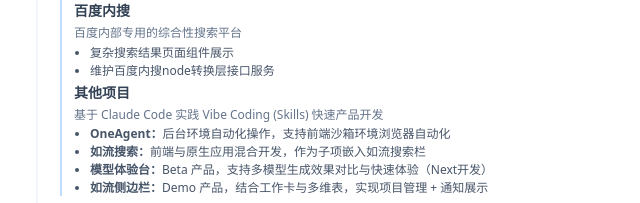
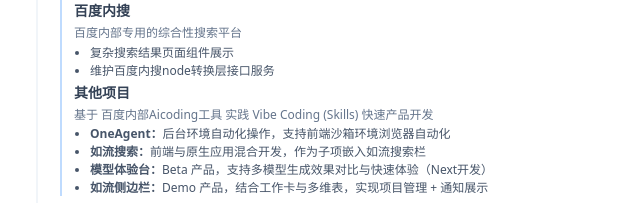
Before and after one commit to zhoulinf/resume, a website: page index.html in a window 1280 px wide. Shown: the part 832-1035 px from the top of the page, 236-876 px from the left. Drawn offline with nearby package versions, Linux system fonts and the light colour scheme.

Commit message:
Update project description in index.html

```diff
--- a/index.html
+++ b/index.html
@@ -203,7 +203,7 @@
             </div>
             <div>
               <p class="text-sm font-semibold text-slate-700">其他项目</p>
-              <p class="text-xs text-slate-500 mt-0.5 leading-relaxed">基于 Claude Code 实践 Vibe Coding (Skills) 快速产品开发</p>
+              <p class="text-xs text-slate-500 mt-0.5 leading-relaxed">基于 百度内部Aicoding工具 实践 Vibe Coding (Skills) 快速产品开发</p>
               <ul class="list-disc pl-4 mt-0.5 text-xs text-slate-600 space-y-0.5">
                 <li><strong>OneAgent：</strong>后台环境自动化操作，支持前端沙箱环境浏览器自动化</li>
                 <li><strong>如流搜索：</strong>前端与原生应用混合开发，作为子项嵌入如流搜索栏</li>
```
